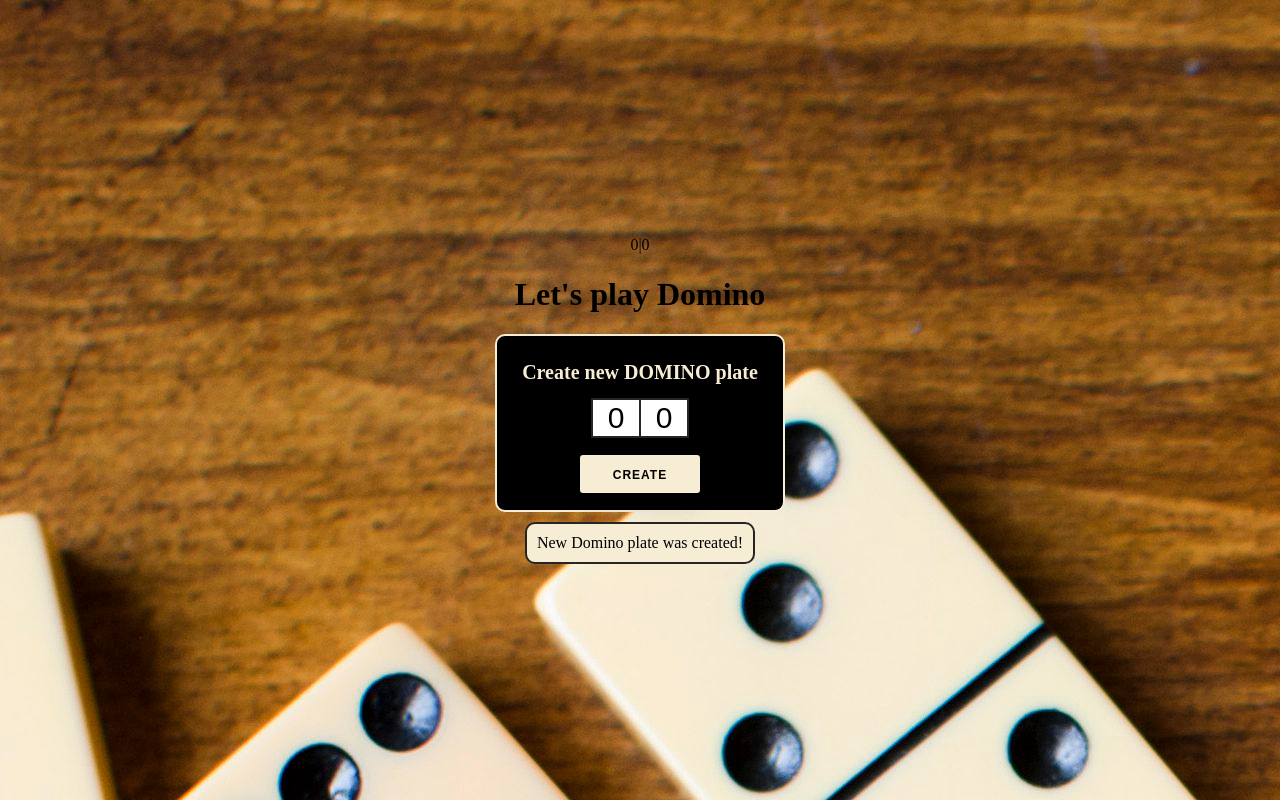
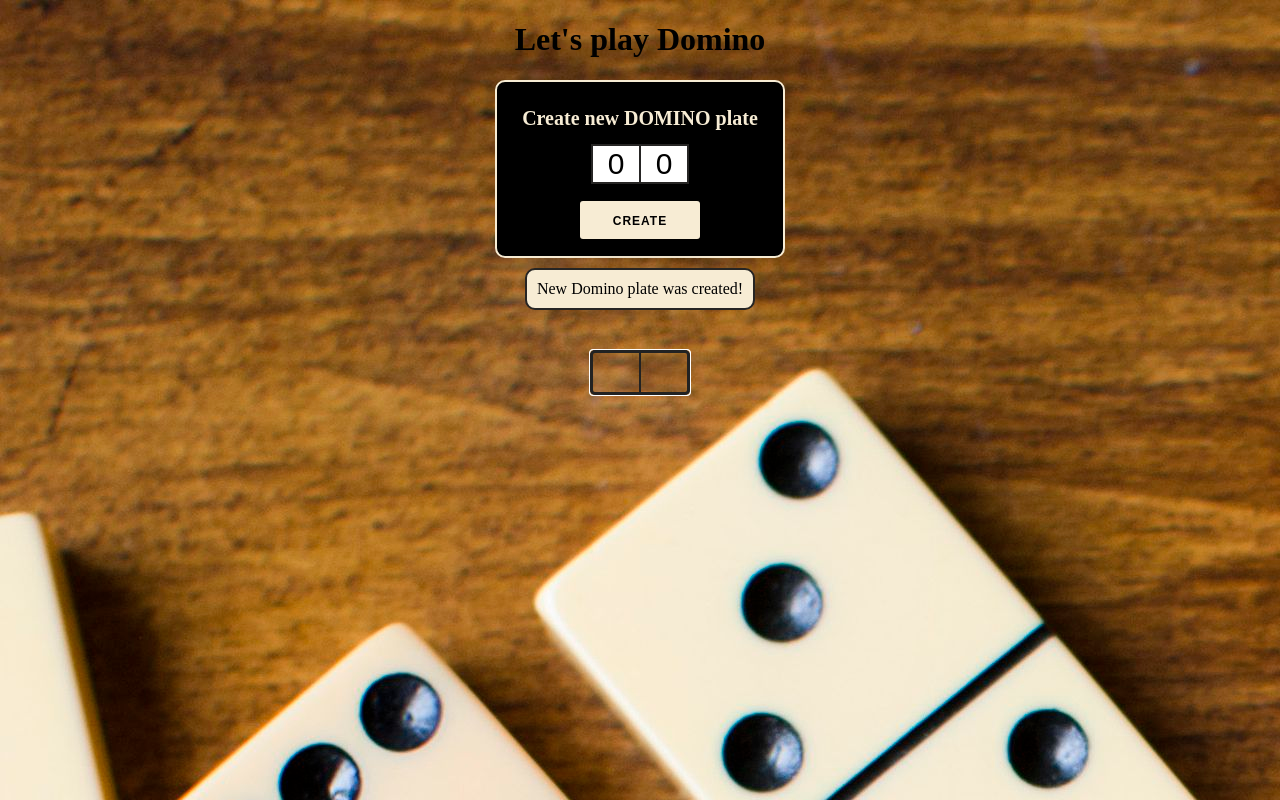
Before and after one commit to dkeparute/React, a React (Create React App) app: page / in a window 1280 px wide. Both pictures are taken after a click on the button "CREATE". Built offline with nearby package versions, Linux system fonts and the light colour scheme.

Commit message:
domino part III

```diff
--- a/src/App.jsx
+++ b/src/App.jsx
@@ -1,4 +1,4 @@
-import { useEffect, useReducer } from "react";
+import { useEffect, useReducer, useState } from "react";
 import { addDomino, getDominos, hideMessage, showMessage } from "./Actions/domino";
 import Create from "./Components/Domino/Create";
 import Message from "./Components/Domino/Message";
@@ -14,6 +14,8 @@
         show: false
     });
 
+    const [editId, setEditId] = useState(0);
+
     // call bekas ir tuscias masyvas reiskia jog useeffectas pasileis kai komponentas uzikraus
     useEffect(() => {
         dispachDominos(getDominos());
@@ -27,12 +29,15 @@
     }
     return (
         <div className='domino'>
-            {
-                dominos.map(p => <Plate key={p.id} plate={p}></Plate>)
-            }
             <h1>Let's play Domino</h1>
             <Create create={create} />
             <Message msg={message} />
+            <div className='domino_table'>
+            {
+                dominos.map(p => <Plate key={p.id} plate={p} editId={editId} selectEdit={setEditId}></Plate>)
+            }
+            </div>
+
         </div>
     );
 }
--- /dev/null
+++ b/src/Components/Domino/Dot.jsx
@@ -0,0 +1,64 @@
+function Dot({ dots }) {
+
+    switch (dots) {
+        case 0:
+            return (
+                <div className="dot-container dot-container-0">
+                </div>
+            )
+        case 1:
+            return (
+                <div className="dot-container dot-container-1">
+                    <div className="dot"></div>
+                </div>
+            )
+        case 2:
+            return (
+                <div className="dot-container dot-container-2">
+                    <div className="dot"></div>
+                    <div className="dot"></div>
+                </div>
+            )
+        case 3:
+            return (
+                <div className="dot-container dot-container-3">
+                    <div className="dot"></div>
+                    <div className="dot"></div>
+                    <div className="dot"></div>
+                </div>
+            )
+        case 4:
+            return (
+                <div className="dot-container dot-container-4">
+                    <div className="dot"></div>
+                    <div className="dot"></div>
+                    <div className="dot"></div>
+                    <div className="dot"></div>
+                </div>
+            )
+        case 5:
+            return (
+                <div className="dot-container dot-container-5">
+                    <div className="dot"></div>
+                    <div className="dot"></div>
+                    <div className="dot"></div>
+                    <div className="dot"></div>
+                    <div className="dot"></div>
+                </div>
+            )
+        case 6:
+            return (
+                <div className="dot-container dot-container-6">
+                    <div className="dot"></div>
+                    <div className="dot"></div>
+                    <div className="dot"></div>
+                    <div className="dot"></div>
+                    <div className="dot"></div>
+                    <div className="dot"></div>
+                </div>
+            )
+            default:
+    }
+}
+
+export default Dot;
--- /dev/null
+++ b/src/Components/Domino/Edit.jsx
@@ -0,0 +1,12 @@
+
+function Edit({ plate }) {
+
+    return (
+        <div className='domino_edit' >
+            <input value={plate.left}></input>
+            <input value={plate.right}></input>
+            <div className='domino_edit_ok'>✅ </div>
+        </div>
+    );
+}
+export default Edit;
--- a/src/Components/Domino/Plate.jsx
+++ b/src/Components/Domino/Plate.jsx
@@ -1,7 +1,21 @@
-function Plate({plate}) {
+import Dot from "./Dot";
+import Edit from "./Edit";
+
+function Plate({ plate, editId, selectEdit }) {
+
+    if(plate.id == editId) {
+        return(
+           <Edit plate={plate}></Edit>
+        )
+    }
     return (
-        <div>
-        {plate.left}|{plate.right}
+        <div className='plate'onClick={() =>selectEdit(plate.id)}>
+            <div className="left-half">
+                <Dot dots={plate.left} />
+            </div>
+            <div className="right-half">
+                <Dot dots={plate.right} />
+            </div>
         </div>
     );
 }
--- a/src/Domino.scss
+++ b/src/Domino.scss
@@ -3,7 +3,31 @@
     flex-direction: column;
     justify-content: center;
     align-items: center;
-    &_message{
+    &_edit {
+        width: 132px;
+        margin: 30px 0 0 0;
+        input {
+            margin: -1px;
+            width: 50px;
+            font-size: 30px;
+            border: 2px solid #262524;
+            outline: none;
+            text-align: center;
+            margin-bottom: 10px;
+            outline: none;
+        }
+        &_ok {
+            cursor: pointer;
+        }
+    }
+    &_table {
+        display: flex;
+        justify-content: center;
+        align-items: center;
+        flex-wrap: wrap;
+        width: 70%;
+    }
+    &_message {
         background-color: #f7ecd4;
         padding: 10px;
         margin-top: 10px;
--- /dev/null
+++ b/src/DominoDesign.scss
@@ -0,0 +1,123 @@
+@mixin position($all) {
+    top: $all;
+    right: $all;
+    bottom: $all;
+    left: $all;
+}
+
+.plate {
+    width: 100px;
+    margin: auto;
+    position: relative;
+    margin: 20px;
+    top: 20px;
+    .left-half,
+    .right-half {
+        box-sizing: border-box;
+        float: left;
+        width: 50px;
+        height: 45px;
+        margin: auto;
+        border: 3px solid #222;
+        &:before {
+            content: "";
+            position: absolute;
+            @include position(-1px);
+            z-index: 1;
+            border: 1px solid white;
+            border-radius: 4px;
+        }
+    }
+    .left-half {
+        border-right: 1.8px solid #222;
+        border-radius: 5px 0px 0px 5px;
+    }
+    .right-half {
+        border-left: 1.8px solid #222;
+        border-radius: 0px 5px 5px 0px;
+    }
+    .dot-container {
+        position: relative;
+        right: 5px;
+        width: 48px;
+        height: 40px;
+    }
+    .dot {
+        position: relative;
+        width: 10px;
+        height: 10px;
+        background-color: black;
+        border-radius: 50%;
+    }
+    .dot-container-0 {}
+    .dot-container-1 {
+        .dot {
+            top: 15px;
+            left: 23px;
+        }
+    }
+    .dot-container-2 {
+        top: 5px;
+        left: 5px;
+        .dot:last-child {
+            left: 24px;
+            top: 10px
+        }
+    }
+    .dot-container-3 {
+        top: 5px;
+        left: 5px;
+        .dot:nth-child(2) {
+            left: 12px;
+        }
+        .dot:last-child {
+            left: 24px;
+        }
+    }
+    .dot-container-4 {
+        .dot:nth-child(1) {
+            left: 12px;
+            top: 5px;
+        }
+        .dot:nth-child(2) {
+            top: -5px;
+            left: 34px;
+        }
+        .dot:nth-child(3) {
+            left: 12px;
+            top: 5px;
+        }
+        .dot:nth-child(4) {
+            top: -5px;
+            left: 34px;
+        }
+    }
+    .dot-container-5 {
+        .dot:nth-child(1) {
+            left: 12px;
+            top: 5px;
+        }
+        .dot:nth-child(2) {
+            top: -5px;
+            left: 34px;
+        }
+        .dot:nth-child(3) {
+            left: 12px;
+            top: 5px;
+        }
+        .dot:nth-child(4) {
+            top: -5px;
+            left: 34px;
+        }
+        .dot:nth-child(5) {
+            top: -25px;
+            left: 23px;
+        }
+    }
+    .dot-container-6 {
+        .dot {
+            float: right;
+            margin: 5px 1.6px;
+        }
+    }
+} // End Domino Styling
--- a/src/index.scss
+++ b/src/index.scss
@@ -1,12 +1,13 @@
 @import "./App.scss";
 @import "./zoo.scss";
 @import './Domino.scss';
+@import './DominoDesign.scss';
 
 body {
   margin: 0;
   display: flex;
   justify-content: center;
-  align-items: center;
+  align-items: flex-start;
   height: 100vh;
   width: 100vw;
   box-sizing: border-box;
```
